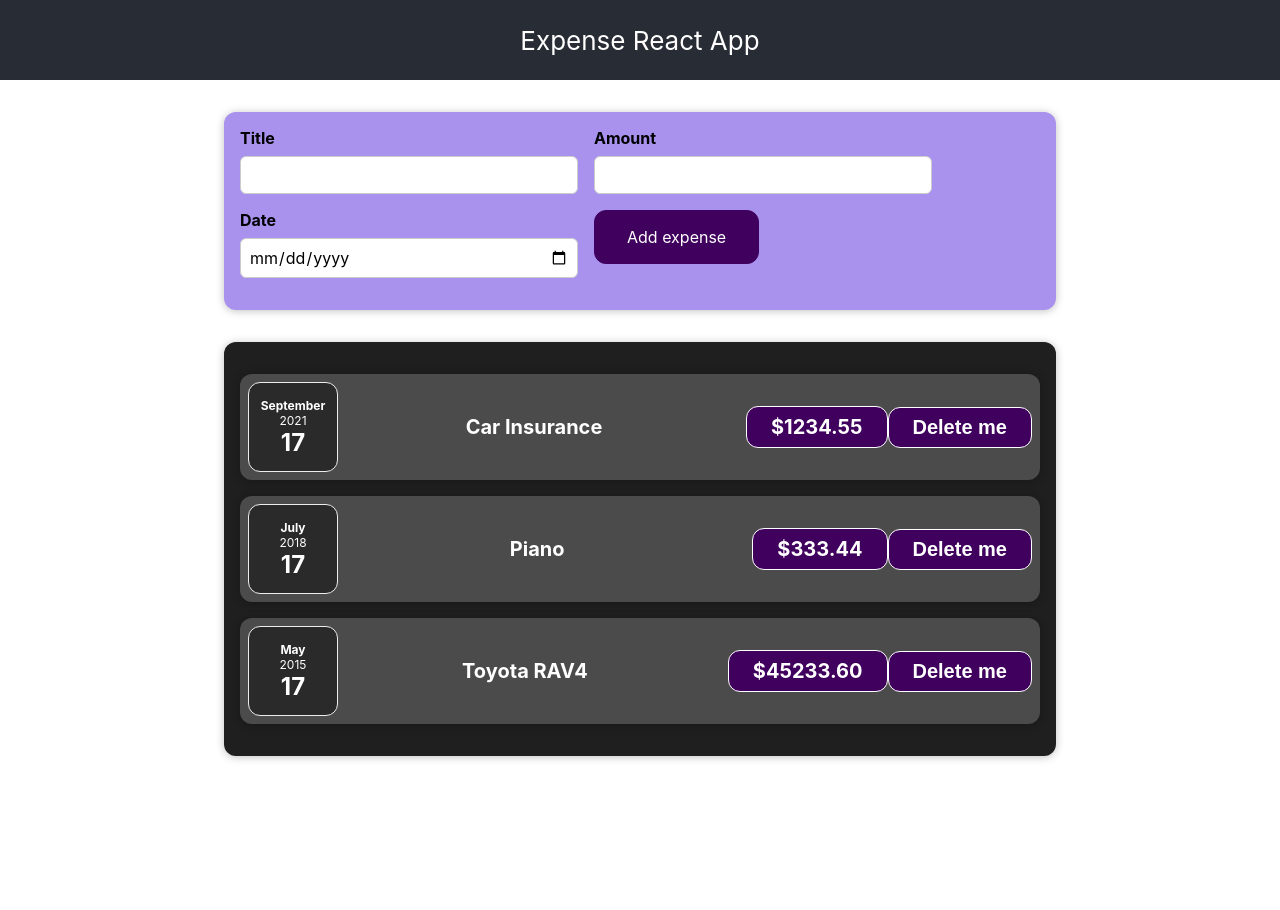
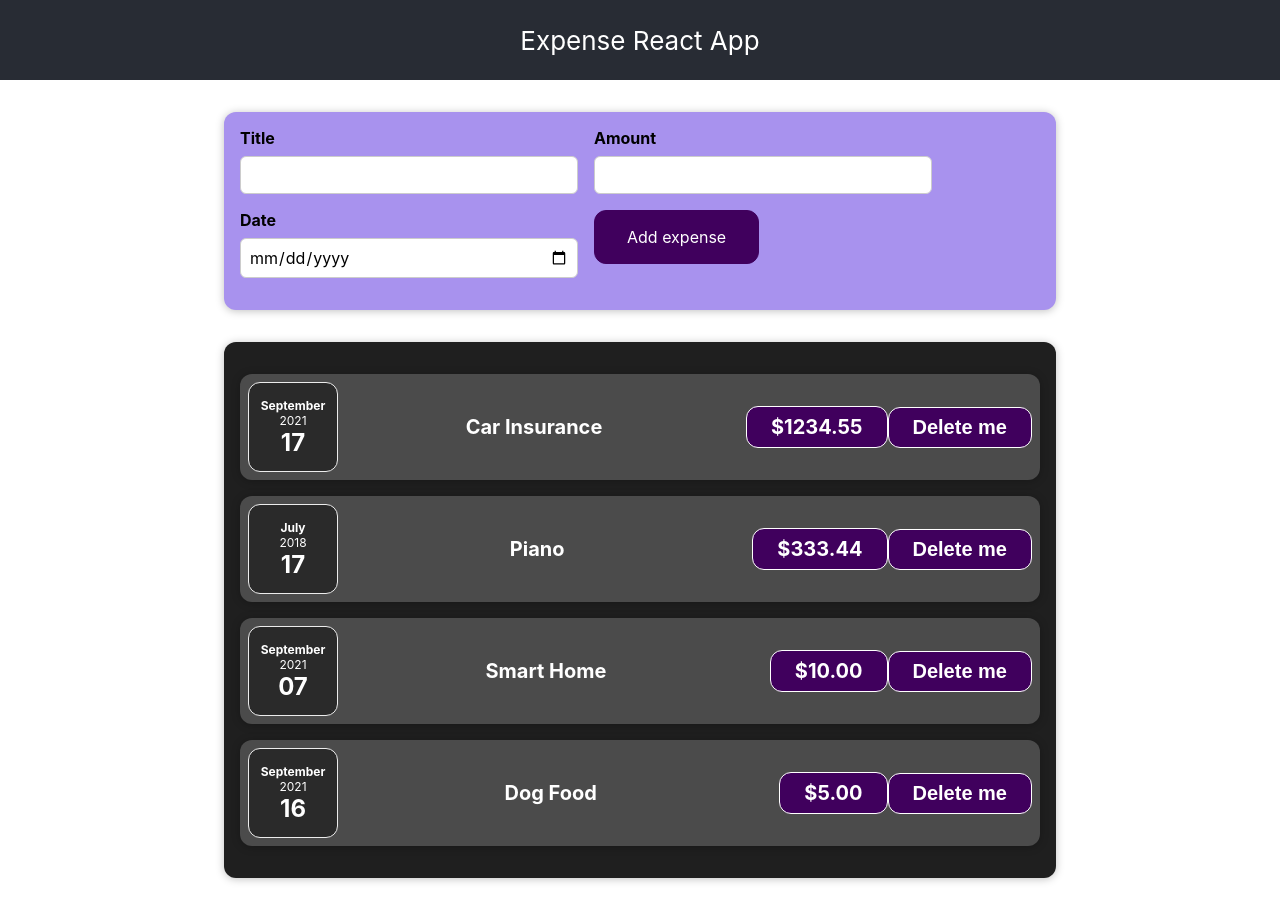
Before and after one commit to petarnenov/expense-app, a React (Create React App) app: page / in a window 1280 px wide. Before the commit the page ends 800 px from the top, so only its background shows below. Built offline with nearby package versions, Linux system fonts and the light colour scheme.

Commit message:
feat: add create expense fetch request

```diff
--- a/src/components/NewExpense/NewExpenseForm.tsx
+++ b/src/components/NewExpense/NewExpenseForm.tsx
@@ -10,6 +10,11 @@ interface ExpenseState {
 }
 
 type ExpenseFormField = 'description' | 'amount' | 'date';
+type ExpenseFormType = {
+  description: string;
+  amount: number;
+  date: number;
+};
 
 export default function NewExpenseForm({}: Props): ReactElement {
   const [state, setState] = useState({} as ExpenseState);
@@ -20,8 +25,41 @@ export default function NewExpenseForm({}: Props): ReactElement {
       setState((prevState) => ({ ...prevState, [field]: value }));
     };
 
+  const submitHandler = async (e: React.FormEvent): Promise<void> => {
+    e.preventDefault();
+    const expense: ExpenseFormType = {
+      description: state.description,
+      amount: +state.amount,
+      date: new Date(state.date).valueOf(),
+    };
+    await fetchHandler(expense);
+    setState((prevState) => ({
+      ...prevState,
+      description: '',
+      amount: '',
+      date: '',
+    }));
+  };
+
+  const fetchHandler = async (data: ExpenseFormType): Promise<void> => {
+    try {
+      await fetch('http://127.0.0.1:3333/expenses', {
+        method: 'POST',
+        headers: {
+          'Content-Type': 'application/json',
+        },
+        body: JSON.stringify(data),
+      });
+    } catch (err: unknown) {
+      if (err instanceof Error) {
+        console.error(err.message);
+      }
+      console.error(err);
+    }
+  };
+
   return (
-    <form>
+    <form onSubmit={submitHandler}>
       <div className="new-expense__controls">
         <div className="new-expense__control">
           <label htmlFor="title">Title</label>
--- a/src/store/db.json
+++ b/src/store/db.json
@@ -13,10 +13,16 @@
       "amount": 33344
     },
     {
-      "id": 3,
-      "date": 1431840012142,
-      "description": "Toyota RAV4",
-      "amount": 4523360
+      "description": "Smart Home",
+      "amount": 1000,
+      "date": 1630972800000,
+      "id": 4
+    },
+    {
+      "description": "Dog Food",
+      "amount": 500,
+      "date": 1631750400000,
+      "id": 5
     }
   ]
 }
```
Also changed, not shown: tsconfig.json (+2 -8 lines).
